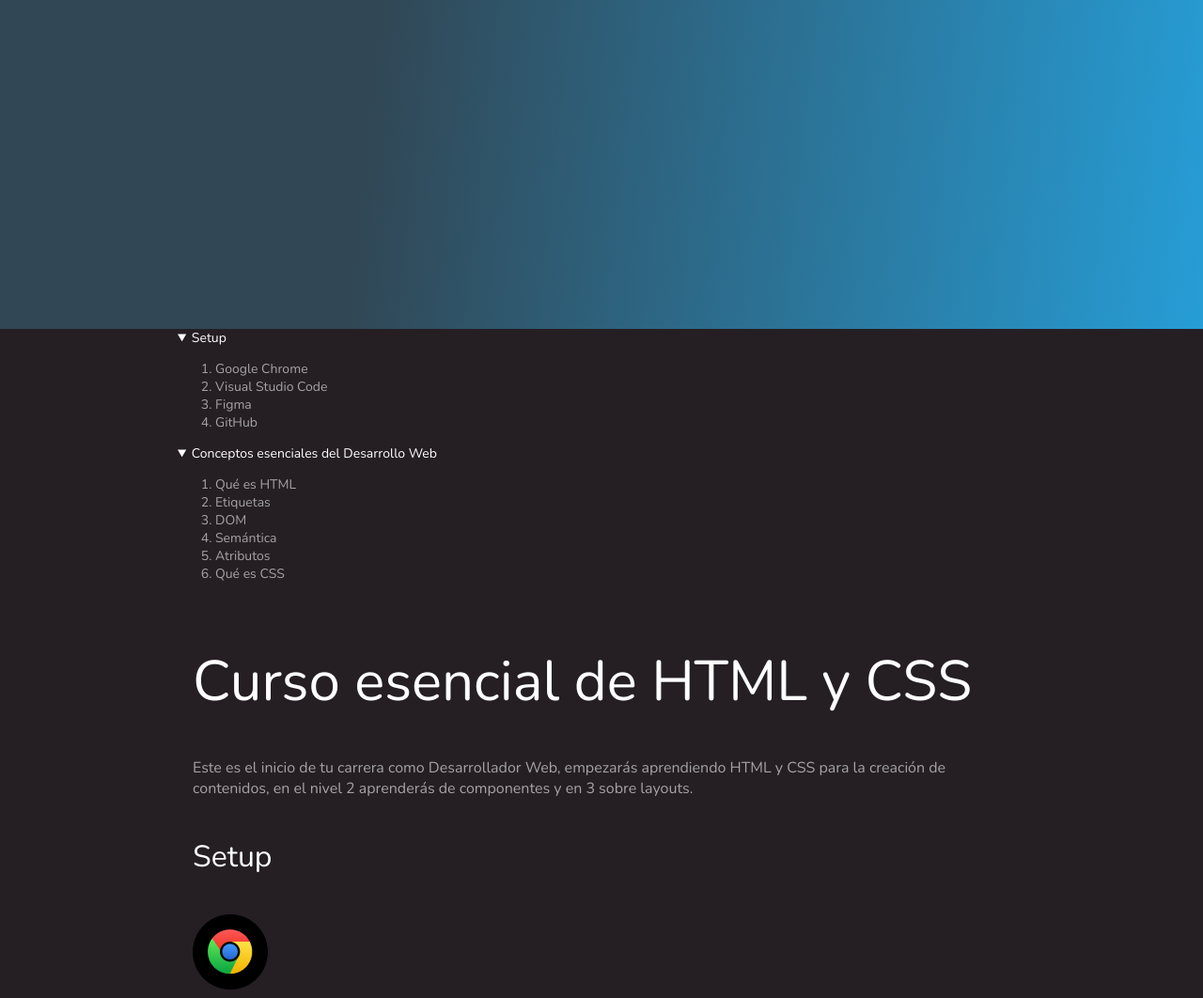
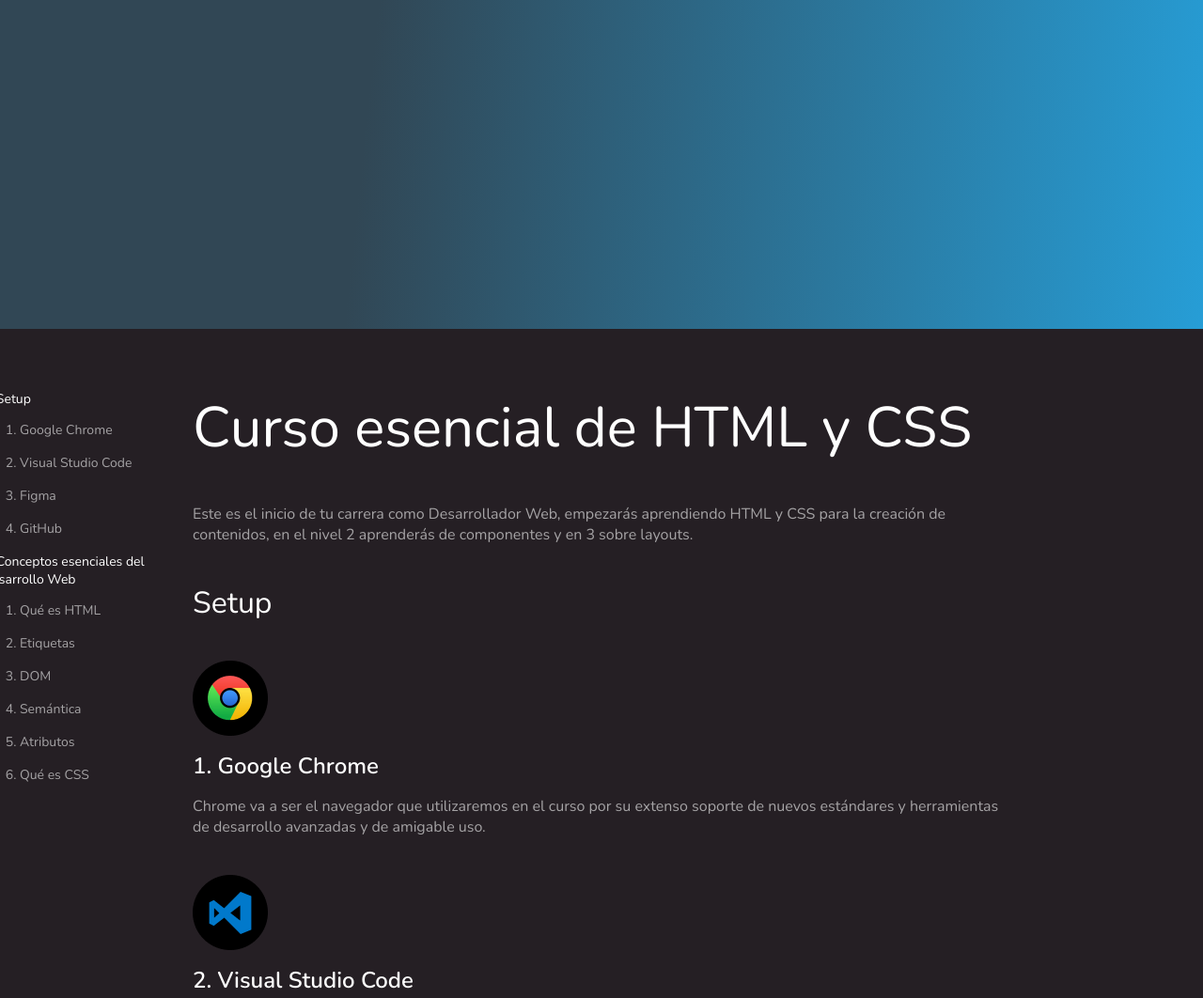
Before and after one commit to luistua/curso-esencial-html-css, a plain HTML site: page tuaCursoEscencialhtmlcss/index.html in a window 1280 px wide. Shown: the top 1062 px of the page at 94% size. Drawn offline with nearby package versions, Linux system fonts and the light colour scheme.

Commit message:
posiciones logicas y menu

```diff
--- a/tuaCursoEscencialhtmlcss/css/styles-logico.css
+++ b/tuaCursoEscencialhtmlcss/css/styles-logico.css
@@ -41,12 +41,24 @@ body {
 a {
   color: var(--white30);
 }
+.header {
+  position: sticky;
+  inset-block-start: 0;
+}
+.header-content {
+  position: relative;
+}
 header {
   font-size: 14px;
   color:var(--white);
+  position: absolute;
+  inset-block-start: 65px;
+  inset-inline-start: -208px;
+  inline-size: 188px;
 }
 header li {
   color: var(--white20);
+  margin-block-end: 16px;
 }
 header a {
   /* Sólo asignarle color porque la fuente sí la hereda bien. */
```
